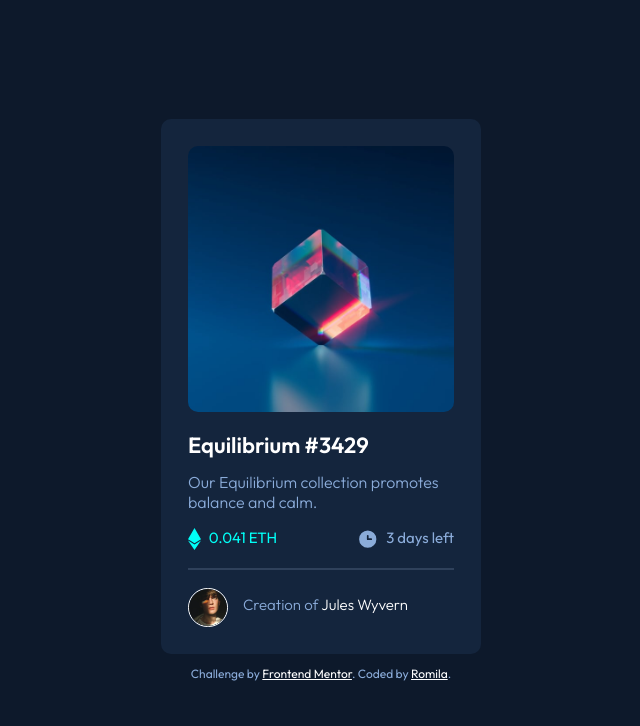
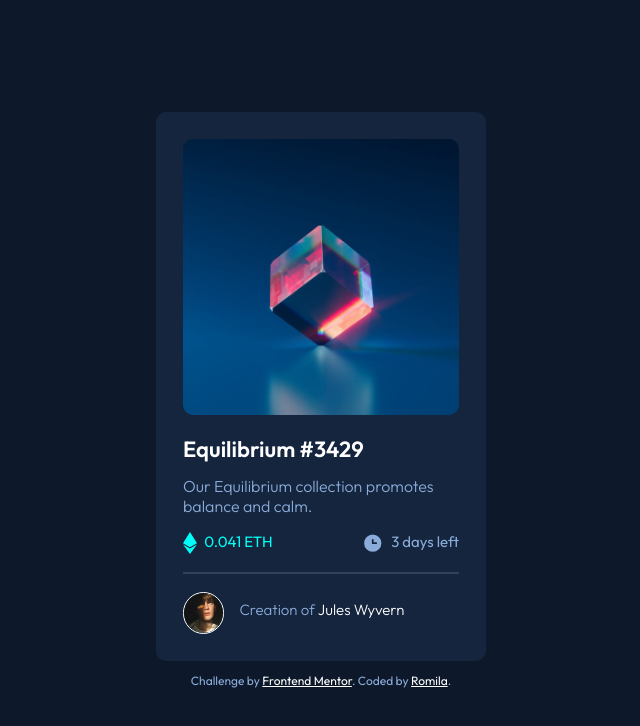
Before and after one commit to romila2003/NFT-Preview-Card-Component, a plain HTML site: page index.html in a window 1280 px wide. Shown: the whole page, without its empty margins (319-959 px from the left). Drawn offline with Linux system fonts and the light colour scheme.

Commit message:
Update style.css

```diff
--- a/style.css
+++ b/style.css
@@ -25,12 +25,13 @@ body {
     justify-content: center;
     align-items: center;
     min-height: 100vh;
+    overflow: hidden;
 }
 
 .container {
     display: flex;
     flex-direction: column;
-    max-width: 320px;
+    max-width: 330px;
     background-color: var(--card-background);
     padding: 1.5em;
     border-radius: 10px;
```
